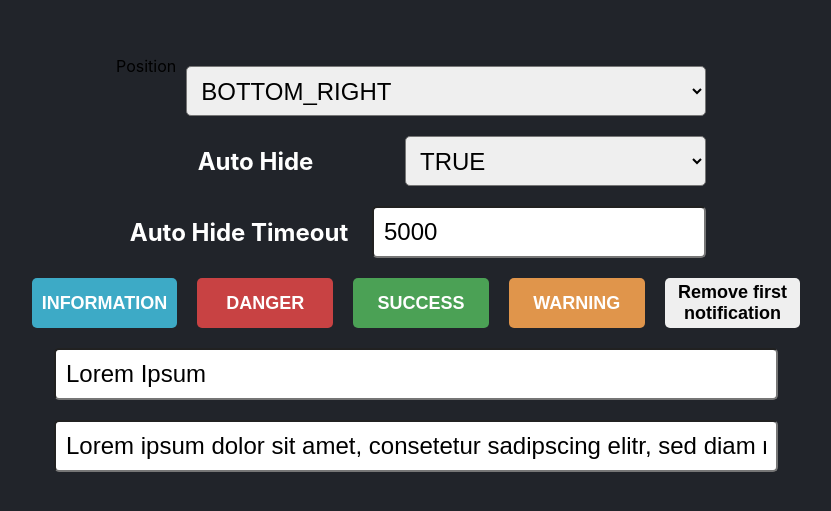
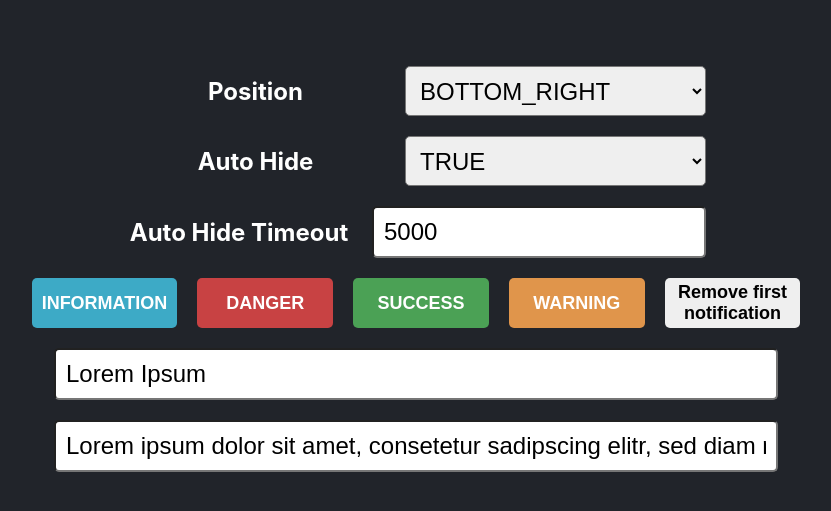
Before and after one commit to hamzasari/global-notification-system, a React (Create React App) app: page / in a window 1280 px wide. Shown: the part 271-782 px from the top of the page, without its empty margins (224-1055 px from the left). Built offline with nearby package versions, Linux system fonts and the light colour scheme.

Commit message:
typo is fixed in home page

```diff
--- a/src/pages/home/index.js
+++ b/src/pages/home/index.js
@@ -35,7 +35,7 @@ const Home = () => {
     <div className={styles.page}>
       <div className={styles.demoContainer}>
         <div className={styles.commonContainer}>
-          <label clasName={styles.label}>Position</label>
+          <label className={styles.label}>Position</label>
           <select
             className={styles.select}
             value={notificationPosition}
```
